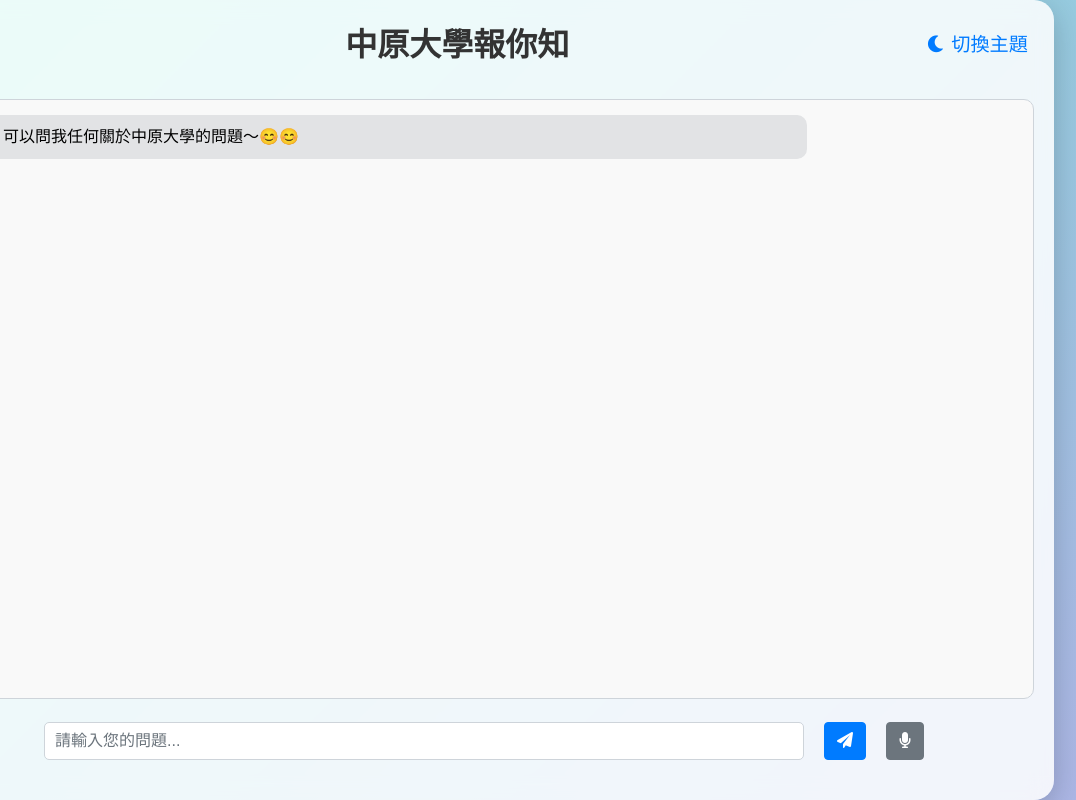
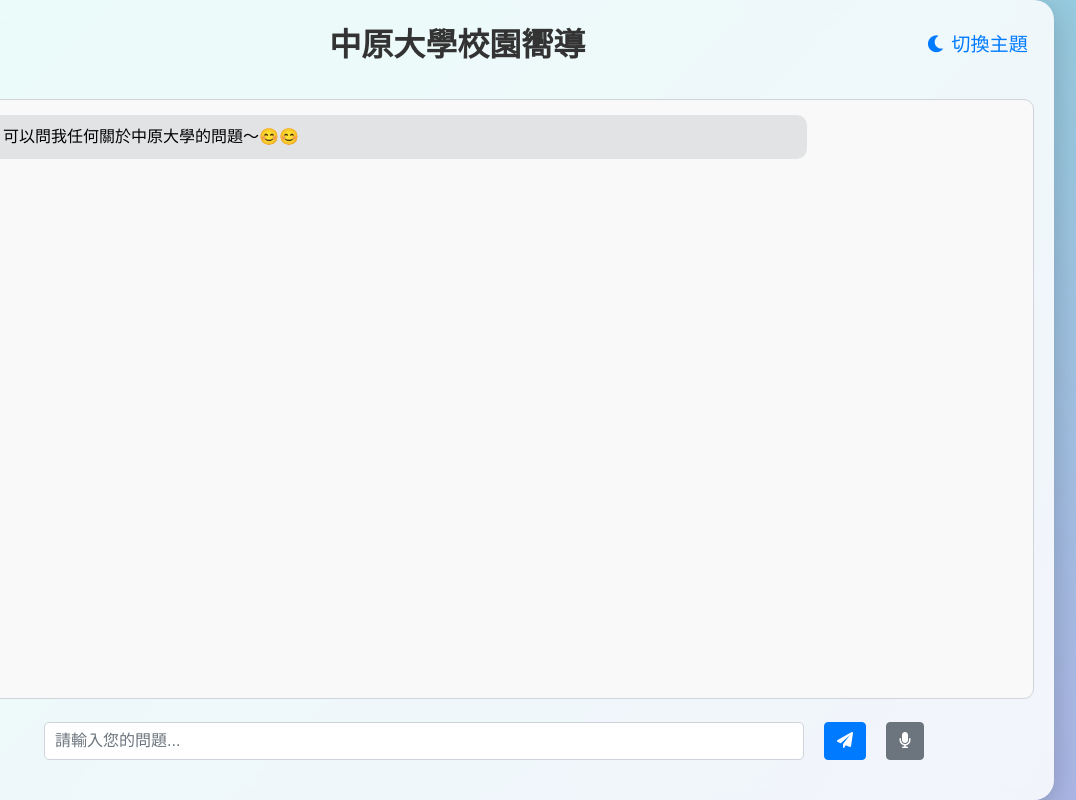
Before and after one commit to jerry98166/CampusProject, a plain HTML site: page index.html in a window 1280 px wide. Shown: the full height of the page, 204-1280 px from the left. Drawn offline with nearby package versions, Linux system fonts and the light colour scheme.

Commit message:
名字更換

```diff
--- a/index.html
+++ b/index.html
@@ -17,7 +17,7 @@
     <div class="chat-container">
         <div class="chat-header">
             <img src="cycu_image.png" alt="Chat Header Image" class="header-image">
-            <h2>中原大學報你知</h2>
+            <h2>中原大學校園嚮導</h2>
             <button class="theme-toggle" id="theme-toggle">
                 <i class="fas fa-moon"></i> 切換主題
             </button>
```
